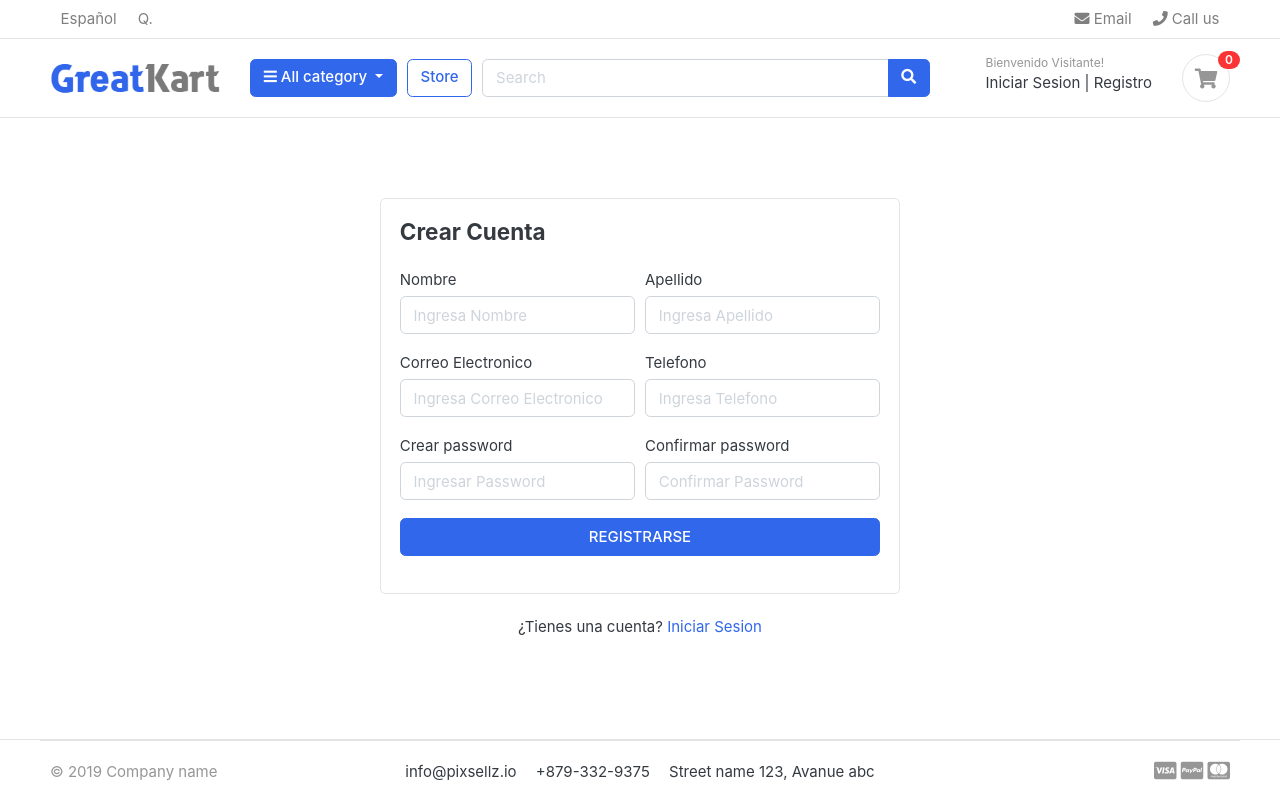
After one commit to thevoidloop/Ecommerce-Django, a Django app: page /accounts/register/ in a window 1280 px wide. The commit adds this page. Run offline with Django 3.2, Linux system fonts and the light colour scheme; data comes from the database, SQL or seed files in the repository; both versions use the stored data as it was after the commit; some libraries are stand-ins or nearby versions; some web fonts are replaced.

Commit message:
:construction: Video 107 Finalizado

```diff
--- /dev/null
+++ b/accounts/forms.py
@@ -0,0 +1,34 @@
+from django import forms
+from .models import Account
+
+class RegistrationForm(forms.ModelForm):
+    password = forms.CharField(widget=forms.PasswordInput(attrs={
+        'placeholder': 'Ingresar Password',
+        'class': 'form-control',
+    }))
+    confirm_password = forms.CharField(widget=forms.PasswordInput(attrs={
+        'placeholder': 'Confirmar Password'
+    }))
+
+    class Meta:
+        model = Account
+        fields = ['first_name', 'last_name', 'phone_number', 'email', 'password']
+
+    def clean(self):
+        cleaned_data = super(RegistrationForm, self).clean()
+        password = cleaned_data.get('password')
+        confirm_password = cleaned_data.get('confirm_password')
+
+        if password != confirm_password:
+            raise forms.ValidationError(
+                "Password does not match!"
+            )
+
+    def __init__(self, *args, **kwargs):
+        super(RegistrationForm, self).__init__(*args, **kwargs)
+        self.fields['first_name'].widget.attrs['placeholder'] = 'Ingresa Nombre'
+        self.fields['last_name'].widget.attrs['placeholder'] = 'Ingresa Apellido'
+        self.fields['phone_number'].widget.attrs['placeholder'] = 'Ingresa Telefono'
+        self.fields['email'].widget.attrs['placeholder'] = 'Ingresa Correo Electronico'
+        for field in self.fields:
+            self.fields[field].widget.attrs['class'] = 'form-control'
--- /dev/null
+++ b/accounts/urls.py
@@ -0,0 +1,23 @@
+from django.urls import path
+from . import views
+
+
+urlpatterns = [
+    path('register/', views.register, name='register'),
+    path('login/', views.login, name='login'),
+    path('logout/', views.logout, name='logout'),
+    #path('dashboard/', views.dashboard, name='dashboard'),
+    #path('', views.dashboard, name='dashboard'),
+
+    #path('activate/<uidb64>/<token>/', views.activate, name='activate'),
+    #path('forgotPassword/', views.forgotPassword, name='forgotPassword'),
+    #path('resetpassword_validate/<uidb64>/<token>/', views.resetpassword_validate, name='resetpassword_validate'),
+    #path('resetPassword/', views.resetPassword, name='resetPassword'),
+
+    #path('my_orders/', views.my_orders, name='my_orders'),
+    #path('edit_profile/', views.edit_profile, name='edit_profile'),
+    #path('change_password/', views.change_password, name='change_password'),
+    #path('order_detail/<int:order_id>/', views.order_detail, name='order_detail'),
+
+
+]
--- a/accounts/views.py
+++ b/accounts/views.py
@@ -1,3 +1,56 @@
-from django.shortcuts import render
+from django.shortcuts import redirect, render
+from .forms import RegistrationForm
+from .models import Account
+from django.contrib import messages, auth
+from django.contrib.auth.decorators import login_required
 
-# Create your views here.
+def register(request):
+    if request.method == 'POST':
+        form = RegistrationForm(request.POST)
+        if form.is_valid():
+            first_name = form.cleaned_data['first_name']
+            last_name = form.cleaned_data['last_name']
+            email = form.cleaned_data['email']
+            phone_number = form.cleaned_data['phone_number']
+            password = form.cleaned_data['password']
+            username = email.split('@')[0]
+
+            user = Account.objects.create_user(
+                first_name=first_name, last_name=last_name, email=email, username=username, password=password)
+            user.phone_number = phone_number
+            user.save()
+
+            messages.success(request, 'Registro Exitoso')
+            return redirect('register')
+
+
+    else:
+        form = RegistrationForm()
+    context = {
+        'form': form,
+    }
+
+    return render(request, 'accounts/register.html', context)
+
+
+def login(request):
+
+    if request.method == "POST":
+        email = request.POST.get('email')
+        password = request.POST.get('password')
+        user = auth.authenticate(email=email, password=password)
+
+        if user is not None:
+            auth.login(request, user)
+            #messages.success(request, 'You are now logged in.')
+            return redirect('home')
+        else:
+            messages.error(request, 'Invalid login credentials')
+            return redirect('login')
+    return render(request, 'accounts/login.html')
+
+@login_required(login_url='login')
+def logout(request):
+    auth.logout(request)
+    messages.success(request, 'You are logged out!')
+    return redirect('login')
--- a/greatkart/static/js/script.js
+++ b/greatkart/static/js/script.js
@@ -57,3 +57,7 @@ $(document).ready(function() {
 
 });
 // jquery end
+
+setTimeout(function(){
+	$('#message').fadeOut('slow')
+}, 4000)
--- a/greatkart/urls.py
+++ b/greatkart/urls.py
@@ -25,4 +25,5 @@ urlpatterns = [
     path('', views.home, name='home'),
     path('store/',  include('store.urls')),
     path('cart/',  include('carts.urls')),
+    path('accounts/', include('accounts.urls')),
 ] + static(settings.MEDIA_URL, document_root=settings.MEDIA_ROOT)
--- /dev/null
+++ b/templates/accounts/register.html
@@ -0,0 +1,63 @@
+{% extends 'base.html' %}
+
+
+{% block content %}
+
+<section class="section-content padding-y">
+
+<!-- ============================ COMPONENT REGISTER   ================================= -->
+	<div class="card mx-auto" style="max-width:520px; margin-top:40px;">
+      <article class="card-body">
+		{% include "includes/alerts.html" %}
+		<header class="mb-4"><h4 class="card-title">Crear Cuenta</h4></header>
+		<form action="{% url 'register' %}" method="POST">
+			{% csrf_token %}
+
+				<div class="form-row">
+					<div class="col form-group">
+						<label>Nombre</label>
+						{{ form.first_name }}
+					</div> <!-- form-group end.// -->
+					<div class="col form-group">
+						<label>Apellido</label>
+						{{ form.last_name }}
+					</div> <!-- form-group end.// -->
+				</div> <!-- form-row end.// -->
+
+
+				<div class="form-row">
+					<div class="form-group col-md-6">
+						<label>Correo Electronico</label>
+						{{ form.email }}
+					</div>
+					<div class="form-group col-md-6">
+						<label>Telefono</label>
+						{{ form.phone_number }}
+					</div> <!-- form-group end.// -->
+				</div>
+				<div class="form-row">
+					<div class="form-group col-md-6">
+						<label>Crear password</label>
+				    	{{ form.password }}
+					</div> <!-- form-group end.// -->
+					<div class="form-group col-md-6">
+						<label>Confirmar password</label>
+						{{ form.confirm_password }}
+				</div> <!-- form-group end.// -->
+			</div>
+
+				<div class="form-group">
+			    	<button type="submit" class="btn btn-primary btn-block"> REGISTRARSE  </button>
+			    </div> <!-- form-group// -->
+
+		{{ form.email.errors }}
+        {{ form.non_field_errors }}
+		</form>
+	</article><!-- card-body.// -->
+    </div> <!-- card .// -->
+    <p class="text-center mt-4">¿Tienes una cuenta? <a href="{% url 'login' %}">Iniciar Sesion</a></p>
+    <br><br>
+<!-- ============================ COMPONENT REGISTER  END.// ================================= -->
+</section>
+
+{% endblock %}
--- /dev/null
+++ b/templates/includes/alerts.html
@@ -0,0 +1,13 @@
+{% if messages %}
+
+    {% for message in messages %}
+    <div id="message" class="container">
+    <div {% if message.tags %} class="alert alert-{{ message.tags }}"{% endif %} role="alert">
+        <button type="button" class="close" data-dismiss="alert"><span aria-hidden="true">&times;</span></button>
+            {% if message.level == DEFAULT_MESSAGE_LEVELS.ERROR %}Error: {% endif %}
+            {{ message }}
+    </div>
+    </div>
+    {% endfor %}
+
+{% endif %}
--- a/templates/includes/navbar.html
+++ b/templates/includes/navbar.html
@@ -10,11 +10,11 @@
           <div class="collapse navbar-collapse" id="navbarTop4">
             <ul class="navbar-nav mr-auto">
                     <li class="nav-item dropdown">
-                                 <a href="#" class="nav-link">   English </a>
+                                 <a href="#" class="nav-link">   Español </a>
 
                         </li>
                         <li class="nav-item dropdown">
-                                <a href="#" class="nav-link"> USD </a>
+                                <a href="#" class="nav-link"> Q. </a>
                         </li>
             </ul>
             <ul class="navbar-nav">
@@ -62,13 +62,23 @@
                 </div> <!-- col.// -->
                 <div class="col-lg-3 col-sm-6 col-8 order-2 order-lg-3">
                                         <div class="d-flex justify-content-end mb-3 mb-lg-0">
+                                                {% if user.id is None %}
                                                 <div class="widget-header">
-                                                        <small class="title text-muted">Welcome guest!</small>
+                                                        <small class="title text-muted">Bienvenido Visitante!</small>
                                                         <div>
-                                                                <a href="./signin.html">Sign in</a> <span class="dark-transp"> | </span>
-                                                                <a href="./register.html"> Register</a>
+                                                                <a href="{% url 'login' %}">Iniciar Sesion</a> <span class="dark-transp"> | </span>
+                                                                <a href="{% url 'register' %}"> Registro</a>
                                                         </div>
                                                 </div>
+                                                {% else %}
+                                                <div class="widget-header">
+                                                        <small class="title text-muted">Bienvenido {{ user.first_name }}!</small>
+                                                        <div>
+                                                            <a href="#">Dashboard</a> <span class="dark-transp"> | </span>
+                                                            <a href="{% url 'logout' %}"> Logout</a>
+                                                        </div>
+                                                </div>
+                                                {% endif %}
                                                 <a href="{% url 'cart' %}" class="widget-header pl-3 ml-3">
                                                         <div class="icon icon-sm rounded-circle border"><i class="fa fa-shopping-cart"></i></div>
                                                         <span class="badge badge-pill badge-danger notify">{{cart_count}}</span>
```
Also changed, not shown: greatkart/settings.py (+14 -1 lines), templates/accounts/login.html (added, +35 -0 lines), db.sqlite3.
